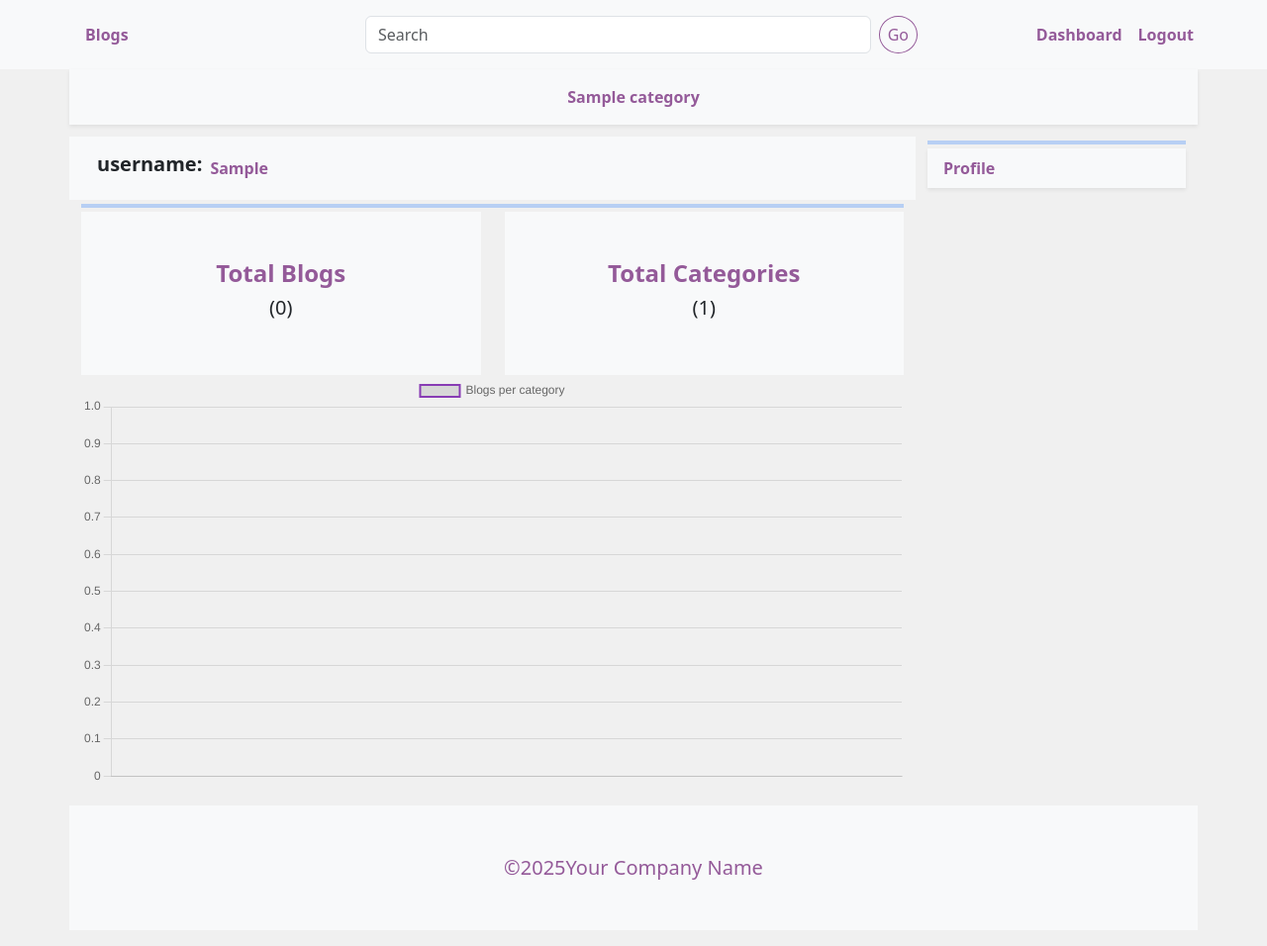
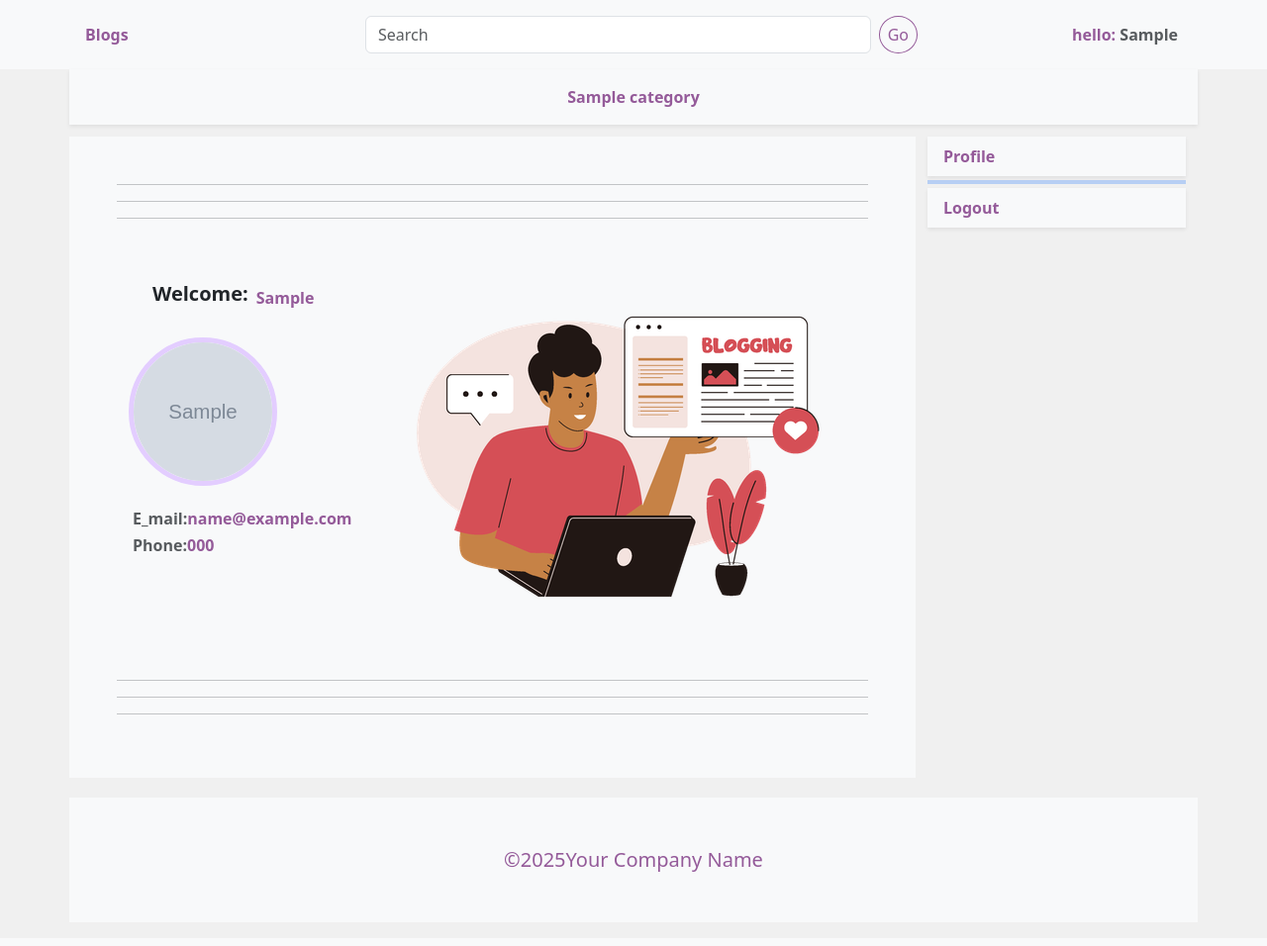
Before and after one commit to MohamedTony8173/django-blog, a Django app: page /dashboard/ in a window 1280 px wide. Shown: the whole page at 99% size. After the commit the page ends 881 px from the top, so only its background shows below. Run offline with Django 5.2, Linux system fonts and the light colour scheme; a user stored in the database is signed in; tables that the repository leaves empty hold one stand-in row (values such as "Sample post"); grey boxes marked "Sample" are stand-in pictures; data that the repository does not hold is empty.

Commit message:
complete dashborad for regular user ,manager and editor

```diff
--- a/dashboards/forms.py
+++ b/dashboards/forms.py
@@ -21,7 +21,7 @@
 class DashboardUserForm(forms.ModelForm):
     class Meta:
         model = User
-        fields = ('email','username','is_active','is_staff','groups')
+        fields = ('email','username','is_active','groups')
 
 class DashboardUserProfile(forms.ModelForm):
     class Meta:
@@ -32,4 +32,4 @@
 class DashboardUserFormCreation(UserCreationForm):
     class Meta:
         model = User
-        fields = ('username','email','is_active','is_staff','groups')
+        fields = ('username','email','is_active','groups')
--- a/dashboards/urls.py
+++ b/dashboards/urls.py
@@ -45,4 +45,8 @@
     path('users/create/',views.dashboard_user_create,name='dashboard_user_create'),
     path('users/<str:username>/edit/',views.dashboard_user_edit,name='dashboard_user_edit'),
     path('users/<str:username>/delete/',views.dashboard_user_delete,name='dashboard_user_delete'),
+
+    # user profile
+      # profile user
+    path('profile/',views.user_profile,name='user_profile')
 ]
--- a/dashboards/views.py
+++ b/dashboards/views.py
@@ -229,3 +229,22 @@
         'comments':comments
     }
     return render(request, "dashboards/comments/search.html", context)
+
+
+@login_required
+def user_profile(request):
+    user = request.user
+    user_pro = get_object_or_404(UserProfile, user=user)
+    if request.method == 'POST':
+        form = DashboardUserProfile(request.POST,request.FILES,instance=user_pro)
+        if form.is_valid():
+            form.save()
+            messages.success(request,'it was Updated!')
+            return redirect(request.path_info)
+    else:
+        form = DashboardUserProfile(instance=user_pro)
+    context = {
+        'form':form,
+        'user_pro':user_pro
+    }
+    return render(request, "dashboards/users/profile.html", context)
--- a/social/models.py
+++ b/social/models.py
@@ -1,5 +1,7 @@
 from django.db import models
-
+from django.db.models.signals import pre_save,post_delete
+from django.dispatch import receiver
+import os
 
 class About(models.Model):
     about_header = models.CharField(max_length=200)
@@ -20,3 +22,25 @@
 
     def __str__(self):
         return self.social_name
+
+
+@receiver(pre_save, sender=SocialLink)
+def delete_old_social_icon(sender, instance, **kwargs):
+    if not instance.pk:
+        return  # Skip if it's a new object
+
+    try:
+        old_file = SocialLink.objects.get(pk=instance.pk).social_icon
+    except SocialLink.DoesNotExist:
+        return
+
+    new_file = instance.social_icon
+    if old_file and old_file != new_file:
+        old_file.delete(save=False)  # safer than os.remove
+
+
+
+@receiver(post_delete, sender=SocialLink)
+def delete_social_icon_on_delete(sender, instance, **kwargs):
+    if instance.social_icon:
+        instance.social_icon.delete(save=False)
--- a/social/urls.py
+++ b/social/urls.py
@@ -5,5 +5,8 @@
 urlpatterns = [
     path('',views.about_page,name='about_page'),
     path('dashboards/social/',views.dashboard_about_page,name='dashboard_about_page'),
+    path('dashboards/create/social/',views.dashboard_social_create,name='dashboard_social_create'),
     path('dashboards/<str:header>/about/',views.dashboard_about_edit,name='dashboard_about_edit'),
+    path('dashboards/<str:name>/social/',views.dashboard_social_edit,name='dashboard_social_edit'),
+    path('dashboards/<str:name>/delete/',views.dashboard_social_delete,name='dashboard_social_delete'),
 ]
--- a/templates/_base.html
+++ b/templates/_base.html
@@ -1,4 +1,5 @@
 {% load static %}
+{% load group_tags %}
 <!DOCTYPE html>
 <html lang="en">
   <head>
@@ -34,8 +35,12 @@
                 <a href="{% url 'users:login' %}" class="nav-link mx-3">Login</a>
                 <a href="{% url 'users:register' %}" class="nav-link">Register</a>
               {% else %}
+                <a href="{% url 'dashboards:dashboard' %}" class="nav-link mx-3">hello: <span class="text-muted">{{user.username|capfirst}}</span></a>
+
+                {% if request.user|has_group:'Manager' or request.user|has_group:'Editor' %}
                 <a href="{% url 'dashboards:dashboard' %}" class="nav-link mx-3">Dashboard</a>
-                <a href="{% url 'users:logout' %}" class="nav-link">Logout</a>
+                {% endif %}
+
               {% endif %}
             </div>
           </div>
--- a/templates/dashboards/index.html
+++ b/templates/dashboards/index.html
@@ -1,12 +1,15 @@
 {% extends '_base.html' %}
+{% load static %}
+{% load group_tags %}
 {% block title %}
   blog - dashboard
 {% endblock %}
 
 {% block content %}
+  {% if request.user|has_group:'Manager' or request.user|has_group:'Editor' %}
     <div class="row bg-light p-3">
       <div class="d-flex align-items-center">
-      <h5 class="fw-bold">username: </h5><span class="nav-link mx-2"> {{request.user.username|capfirst}}</span>
+        <h5 class="fw-bold">username:</h5><span class="nav-link mx-2">{{ request.user.username|capfirst }}</span>
         <h6 class="tag ms-2 fw-bold">{{ blog.blog_category }}</h6>
       </div>
     </div>
@@ -15,7 +18,7 @@
       <div class="col-md-6">
         <div class="card p-5">
           <h5 class="fw-bold fs-4 text-center nav-link">Total Blogs</h5>
-        <h6 class="text-center fs-5">({{blogs}})</h6>
+          <h6 class="text-center fs-5">({{ blogs }})</h6>
         </div>
       </div>
       <div class="col-md-6">
@@ -51,6 +54,33 @@
         </script>
       </div>
     </div>
+  {% else %}
+    <div class="row bg-light p-5">
+      <hr />
+      <hr />
+      <hr />
+      <div class="col-md-4 mt-5">
+        <div class="d-flex align-items-center">
+          <h5 class="fw-bold ps-4">Welcome:</h5><span class="nav-link mx-2">{{ request.user.username|capfirst }}</span>
+        </div>
+        <div class="my-4 d-flex">
+          <img src="{{ request.user.userprofile.photo.url }}" alt="" style="width: 150px; height: 150px;border-radius: 50%; border: 5px solid #e3cdffff;" />
+        </div>
+        <div class="d-flex flex-column bd-highlight mb-3">
+          <h5 class="ms-1 nav-link"><span class="text-muted">E_mail:</span>{{ request.user.email }}</h5>
+          <h5 class="ms-1 nav-link"><span class="text-muted">Phone:</span>{{ request.user.userprofile.phone }}</h5>
+        </div>
+      </div>
+      <div class="col-md-8 mx-auto text-center">
+        <div class="">
+          <img src="{% static 'img/u_blog.png' %}" alt="" />
+        </div>
+      </div>
+      <hr />
+      <hr />
+      <hr />
+    </div>
+  {% endif %}
 {% endblock %}
 {% block sidebar %}
   {% include 'dashboards/sidebar.html' %}
--- a/templates/dashboards/sidebar.html
+++ b/templates/dashboards/sidebar.html
@@ -23,10 +23,39 @@
     <div class="card p-2 shadow-sm">
       <a href="{% url 'dashboards:dashboard_user' %}" class="nav-link px-2 {% if 'dashboard/users' in request.path %} dashboard_active {% endif %}">Users</a>
     </div>
-  {% else %}
     <hr class="my-1 border-4 border-primary" style="width: 100%;" />
     <div class="card p-2 shadow-sm">
-      <a href="" class="nav-link px-2 {% if 'dashboard/profile' in request.path %} dashboard_active {% endif %}">Profile</a>
+      <a href="{% url 'users:logout' %}" class="nav-link px-2 ">Logout</a>
+    </div>
+    {% elif request.user|has_group:'Editor' %}
+    <h1 class="nav-link fw-bold fs-5">Manager Dashboard</h1>
+    <p>Welcome, you have Editor permissions!</p>
+    <div class="card p-2 shadow-sm">
+      <a href="{% url 'dashboards:dashboard_categories' %}" class="nav-link px-2 {% if 'dashboard/categories' in request.path %} dashboard_active {% endif %}">Categories</a>
+    </div>
+    <hr class="my-1 border-4 border-primary" style="width: 100%;" />
+    <div class="card p-2 shadow-sm">
+      <a href="{% url 'dashboards:dashboard_blogs' %}" class="nav-link px-2 {% if 'dashboard/blogs' in request.path %} dashboard_active {% endif %}">Blogs</a>
+    </div>
+    <hr class="my-1 border-4 border-primary" style="width: 100%;" />
+    <div class="card p-2 shadow-sm">
+      <a href="{% url 'dashboards:dashboard_comments' %}" class="nav-link px-2 {% if 'dashboard/comments' in request.path %} dashboard_active {% endif %}">Comments</a>
+    </div>
+    <hr class="my-1 border-4 border-primary" style="width: 100%;" />
+    <div class="card p-2 shadow-sm">
+      <a href="{% url 'social:dashboard_about_page' %}" class="nav-link px-2 {% if 'about/dashboard' in request.path %} dashboard_active {% endif %}">Social & About </a>
+    </div>
+    <hr class="my-1 border-4 border-primary" style="width: 100%;" />
+    <div class="card p-2 shadow-sm">
+      <a href="{% url 'users:logout' %}" class="nav-link px-2 ">Logout</a>
+    </div>
+  {% else %}
+    <div class="card p-2 shadow-sm">
+      <a href="{% url 'dashboards:user_profile' %}" class="nav-link px-2 {% if 'dashboard/profile' in request.path %} dashboard_active {% endif %}">Profile</a>
+    </div>
+    <hr class="my-1 border-4 border-primary" style="width: 100%;" />
+    <div class="card p-2 shadow-sm">
+      <a href="{% url 'users:logout' %}" class="nav-link px-2 ">Logout</a>
     </div>
   {% endif %}
 </div>
--- a/users/urls.py
+++ b/users/urls.py
@@ -46,4 +46,6 @@
         ),
         name="password_reset_complete",
     ),
+
+
 ]
--- a/users/views.py
+++ b/users/views.py
@@ -9,7 +9,7 @@
 from django.template.loader import render_to_string
 from django.utils.encoding import force_bytes, force_str
 from django.utils.http import urlsafe_base64_decode, urlsafe_base64_encode
-
+from django.contrib.auth.decorators import login_required
 from .forms import LoginForm, RegistrationForm
 
 User = get_user_model()
```
Also changed, not shown: social/views.py (+62 -18 lines), templates/dashboards/social/about.html (+15 -7 lines), templates/dashboards/social/social_create.html (added, +26 -0 lines), templates/dashboards/social/social_delete.html (added, +28 -0 lines), templates/dashboards/social/social_edit.html (added, +27 -0 lines), templates/dashboards/users/profile.html (added, +28 -0 lines), static/img/u_blog.jpg (added), static/img/u_blog.png (added). Lines whose indentation alone changed are shown as unchanged.
